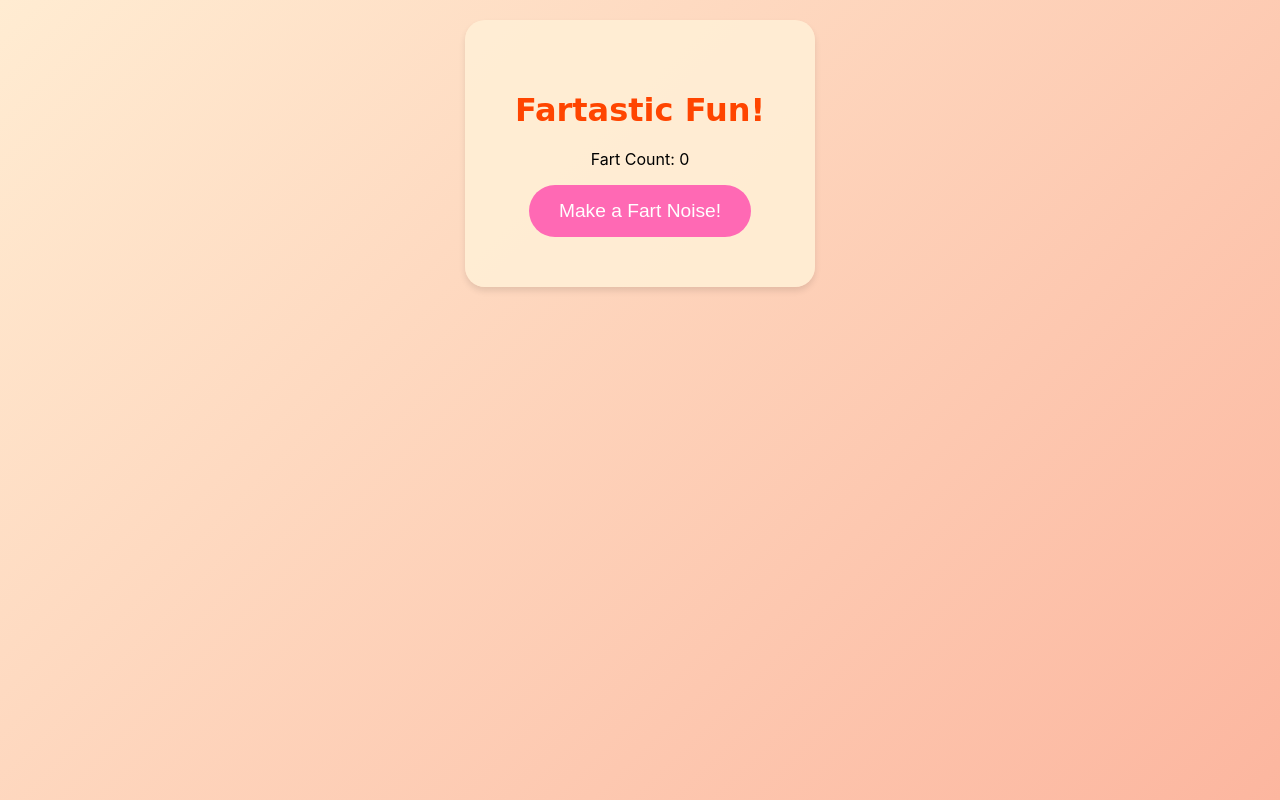
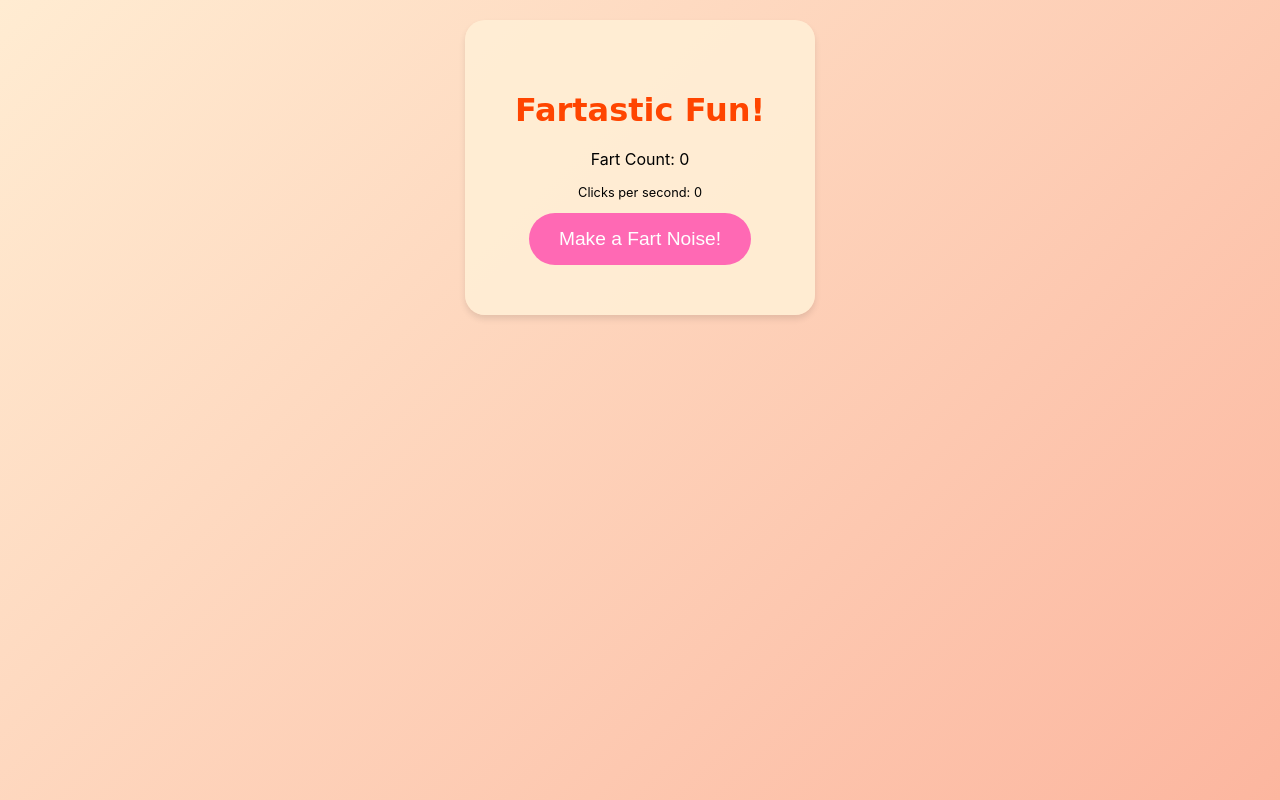
Before and after one commit to quangshuynh/big-wind, a React (Create React App) app: page / in a window 1280 px wide. Built offline with nearby package versions, Linux system fonts and the light colour scheme.

Commit message:
clicks per second

```diff
--- a/src/App.js
+++ b/src/App.js
@@ -1,4 +1,4 @@
-import React, { useState, useRef } from 'react';
+import React, { useState, useRef, useEffect } from 'react';
 import './App.css';
 import fart1 from './assets/sounds/fart1.mp3';
 import fart2 from './assets/sounds/fart2.mp3';
@@ -29,14 +29,28 @@ function App() {
   const quangImages = [quang1, quang2, quang3, quang4, quang5, quang6, quang7, quang8];
 
   const emojiVariants = ['💨', '💩', '🤮', '🚽', '🤢'];
-  const fonts = ["'Comic Sans MS', cursive, sans-serif"];
+  const fonts = ["'Comic Sans MS', sans-serif"];
 
   const [floatingItems, setFloatingItems] = useState([]);
   const lastPlayed = useRef([]);
   const [fartCount, setFartCount] = useState(0);
   const [showSuperEpicAnimation, setShowSuperEpicAnimation] = useState(false);
 
+  const [clicksPerSecond, setClicksPerSecond] = useState(0);
+  const clickTimestamps = useRef([]);
+
+  useEffect(() => {
+    const interval = setInterval(() => {
+      const now = Date.now();
+      clickTimestamps.current = clickTimestamps.current.filter(ts => now - ts <= 1000);
+      setClicksPerSecond(clickTimestamps.current.length);
+    }, 100);
+    return () => clearInterval(interval);
+  }, []);
+
   const playFart = () => {
+    clickTimestamps.current.push(Date.now());
+
     const newCount = fartCount + 1;
     setFartCount(newCount);
 
@@ -163,6 +177,9 @@ function App() {
       <header className="App-header">
         <h1>Fartastic Fun!</h1>
         <p>Fart Count: {fartCount}</p>
+        <p className="clicks-per-second" style={{ fontSize: '0.8em' }}>
+          Clicks per second: {clicksPerSecond}
+        </p>
         <button className="fart-button" onClick={playFart}>
           Make a Fart Noise!
         </button>
```
